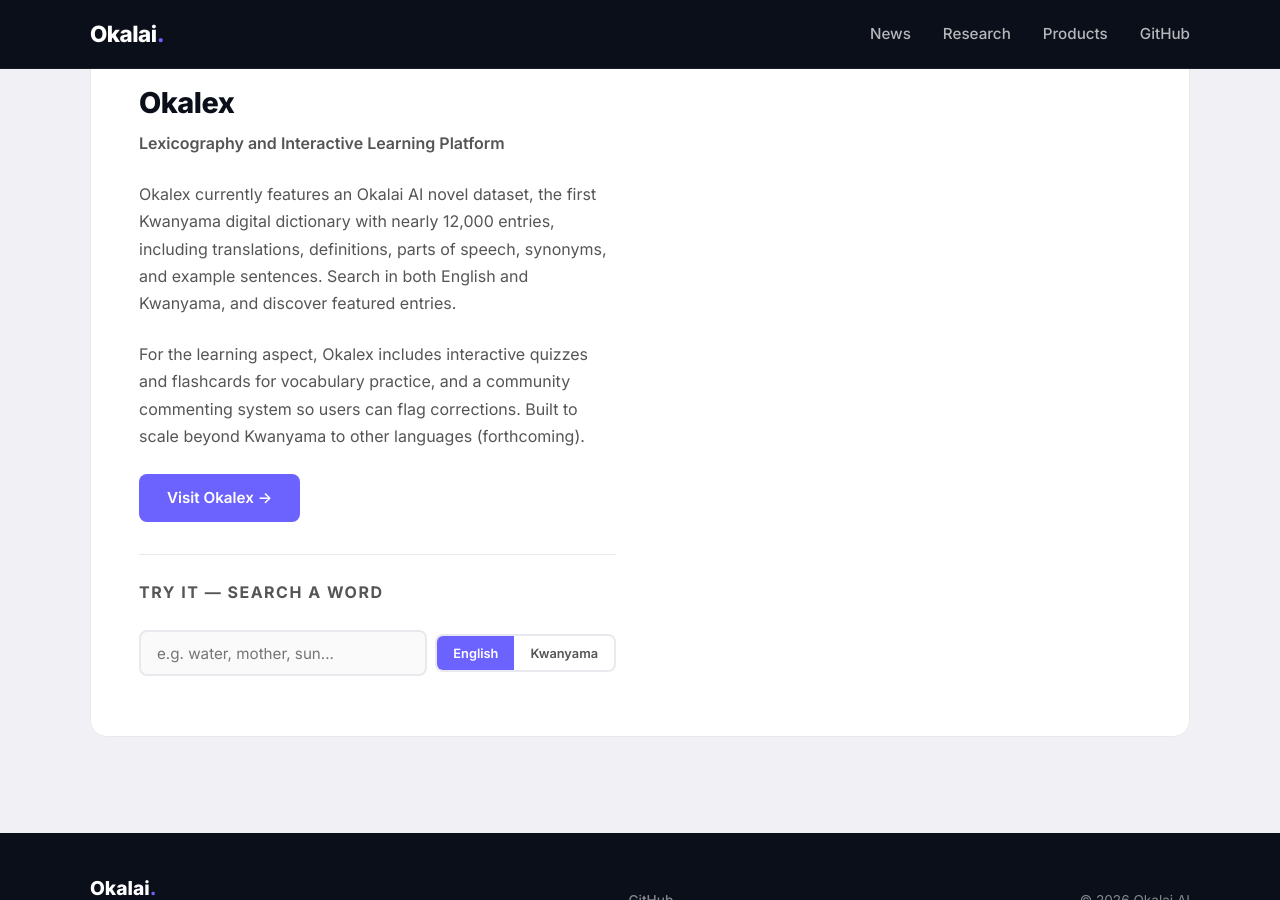
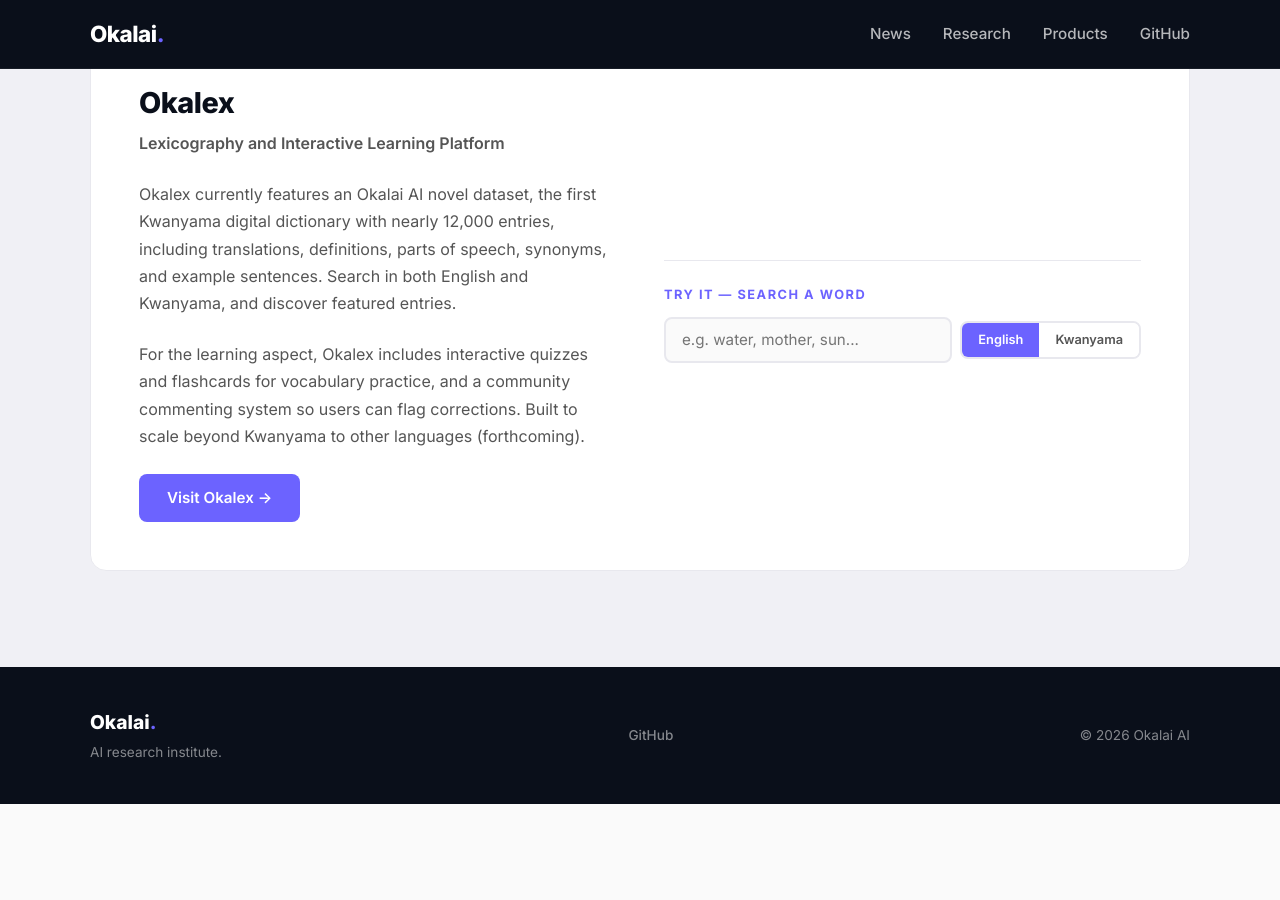
Before and after one commit to okalai-ai/okalai-site, a Jekyll site: the page built from index.md, in a window 1280 px wide and 900 px high, scrolled down 2459 px. Built offline with Jekyll 4.4.1, drawn with Linux system fonts in a browser that asks for light colours; after the commit the page ends 3263 px from its top, so only the background shows below that.

Commit message:
Move Okalex search widget to right column

```diff
--- a/index.md
+++ b/index.md
@@ -132,18 +132,17 @@ title: Home
           For the learning aspect, Okalex includes interactive quizzes and flashcards for vocabulary practice, and a community commenting system so users can flag corrections. Built to scale beyond Kwanyama to other languages (forthcoming).
         </p>
         <a href="https://okalex.org/" class="btn btn-primary" target="_blank" rel="noopener">Visit Okalex &rarr;</a>
-
-        <div class="try-it" data-sr>
-          <p class="try-it-label">Try it — search a word</p>
-          <div class="try-it-search">
-            <input type="text" id="okalex-search" placeholder="e.g. water, mother, sun..." autocomplete="off" />
-            <div class="try-it-toggle">
-              <button class="toggle-btn active" data-lang="en">English</button>
-              <button class="toggle-btn" data-lang="kw">Kwanyama</button>
-            </div>
+      </div>
+      <div class="try-it" data-sr>
+        <p class="try-it-label">Try it — search a word</p>
+        <div class="try-it-search">
+          <input type="text" id="okalex-search" placeholder="e.g. water, mother, sun..." autocomplete="off" />
+          <div class="try-it-toggle">
+            <button class="toggle-btn active" data-lang="en">English</button>
+            <button class="toggle-btn" data-lang="kw">Kwanyama</button>
           </div>
-          <div id="okalex-results" class="try-it-results"></div>
         </div>
+        <div id="okalex-results" class="try-it-results"></div>
       </div>
     </div>
   </div>
```
